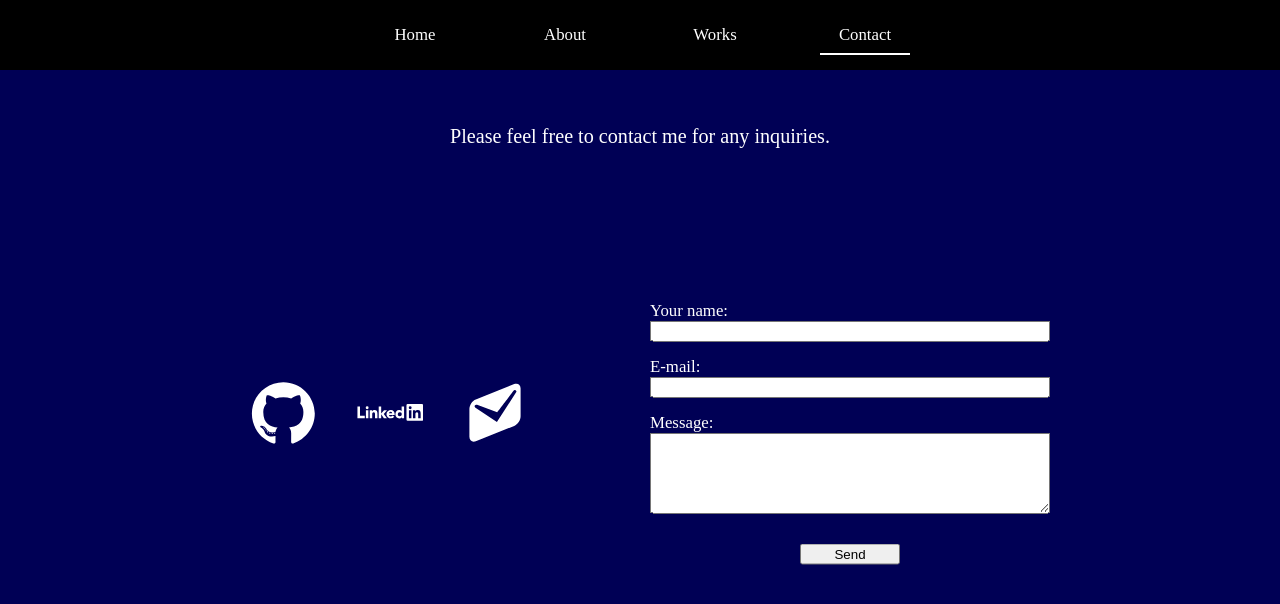
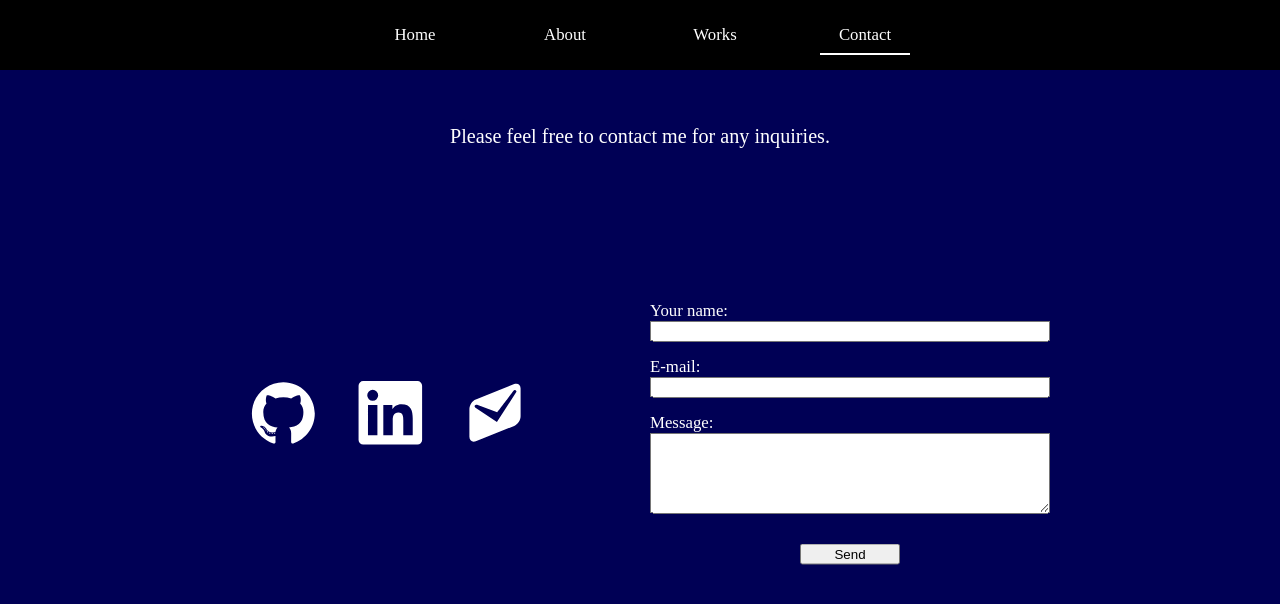
Before and after one commit to DaisukeSK/Portfolio, a React (Vite) app: page / in a window 1280 px wide. Both pictures are taken after a click on the element "Contact". Shown: the top 604 px of the page. Built offline with nearby package versions, Linux system fonts and the light colour scheme.

Commit message:
linkedin icon changed

```diff
--- a/src/components/icons/LinkedIn.tsx
+++ b/src/components/icons/LinkedIn.tsx
@@ -1,10 +1,13 @@
 function LinkedIn() {
   return (
 
+    // <svg viewBox="0 0 128 128">
+    // <path d="M.85 51.73h4.94v17.98h9.14v4.56H.85V51.73zM17.11 59h4.74v15.26h-4.74zm2.37-7.59a2.75 2.75 0 11-2.75 2.75 2.75 2.75 0 012.75-2.75M41.69 51.73h4.74V65.2l5.38-6.22h5.81l-6.22 7.07 6.09 8.22h-5.96l-5.04-7.55h-.06v7.55h-4.74V51.73zM24.48 59H29v2.09h.06a5 5 0 014.49-2.47c4.81 0 5.69 3.16 5.69 7.27v8.38h-4.7v-7.43c0-1.77 0-4-2.47-4s-2.85 1.93-2.85 3.92v7.55h-4.74z"></path>
+    // <path d="M67.61 64.85a2.84 2.84 0 00-2.91-2.91 3.16 3.16 0 00-3.35 2.91zm4 6.77a8.35 8.35 0 01-6.48 3c-4.74 0-8.54-3.16-8.54-8.07s3.8-8.06 8.54-8.06c4.43 0 7.21 3.16 7.21 8.06v1.49h-11a3.54 3.54 0 003.57 3 4 4 0 003.38-1.87zM82.23 62.68A3.89 3.89 0 1086 66.57a3.6 3.6 0 00-3.8-3.89m8.2 11.58H86v-2a6 6 0 01-4.71 2.4c-4.56 0-7.56-3.29-7.56-7.94 0-4.27 2.66-8.19 7-8.19a5.73 5.73 0 014.87 2h.06v-8.8h4.74z"></path>
+    // <path d="M124.6 47H97.36A2.33 2.33 0 0095 49.34v27.35A2.33 2.33 0 0097.36 79h27.24a2.34 2.34 0 002.4-2.31V49.34a2.34 2.34 0 00-2.4-2.34zm-20.12 27.27h-4.74V59h4.74zm-2.37-17.34a2.75 2.75 0 112.75-2.75 2.75 2.75 0 01-2.75 2.75zm20.13 17.34h-4.74v-7.42c0-1.77 0-4-2.46-4s-2.85 1.93-2.85 3.92v7.55h-4.74V59H112v2.1h.06a5 5 0 014.49-2.46c4.8 0 5.69 3.16 5.69 7.27z"></path>
+    // </svg>
     <svg viewBox="0 0 128 128">
-    <path d="M.85 51.73h4.94v17.98h9.14v4.56H.85V51.73zM17.11 59h4.74v15.26h-4.74zm2.37-7.59a2.75 2.75 0 11-2.75 2.75 2.75 2.75 0 012.75-2.75M41.69 51.73h4.74V65.2l5.38-6.22h5.81l-6.22 7.07 6.09 8.22h-5.96l-5.04-7.55h-.06v7.55h-4.74V51.73zM24.48 59H29v2.09h.06a5 5 0 014.49-2.47c4.81 0 5.69 3.16 5.69 7.27v8.38h-4.7v-7.43c0-1.77 0-4-2.47-4s-2.85 1.93-2.85 3.92v7.55h-4.74z"></path>
-    <path d="M67.61 64.85a2.84 2.84 0 00-2.91-2.91 3.16 3.16 0 00-3.35 2.91zm4 6.77a8.35 8.35 0 01-6.48 3c-4.74 0-8.54-3.16-8.54-8.07s3.8-8.06 8.54-8.06c4.43 0 7.21 3.16 7.21 8.06v1.49h-11a3.54 3.54 0 003.57 3 4 4 0 003.38-1.87zM82.23 62.68A3.89 3.89 0 1086 66.57a3.6 3.6 0 00-3.8-3.89m8.2 11.58H86v-2a6 6 0 01-4.71 2.4c-4.56 0-7.56-3.29-7.56-7.94 0-4.27 2.66-8.19 7-8.19a5.73 5.73 0 014.87 2h.06v-8.8h4.74z"></path>
-    <path d="M124.6 47H97.36A2.33 2.33 0 0095 49.34v27.35A2.33 2.33 0 0097.36 79h27.24a2.34 2.34 0 002.4-2.31V49.34a2.34 2.34 0 00-2.4-2.34zm-20.12 27.27h-4.74V59h4.74zm-2.37-17.34a2.75 2.75 0 112.75-2.75 2.75 2.75 0 01-2.75 2.75zm20.13 17.34h-4.74v-7.42c0-1.77 0-4-2.46-4s-2.85 1.93-2.85 3.92v7.55h-4.74V59H112v2.1h.06a5 5 0 014.49-2.46c4.8 0 5.69 3.16 5.69 7.27z"></path>
+      <path d="M116 3H12a8.91 8.91 0 00-9 8.8v104.42a8.91 8.91 0 009 8.78h104a8.93 8.93 0 009-8.81V11.77A8.93 8.93 0 00116 3zM39.17 107H21.06V48.73h18.11zm-9-66.21a10.5 10.5 0 1110.49-10.5 10.5 10.5 0 01-10.54 10.48zM107 107H88.89V78.65c0-6.75-.12-15.44-9.41-15.44s-10.87 7.36-10.87 15V107H50.53V48.73h17.36v8h.24c2.42-4.58 8.32-9.41 17.13-9.41C103.6 47.28 107 59.35 107 75z"/>
     </svg>
 
   )
```
Also changed, not shown: src/components/page/Home.tsx (+28 -0 lines).
